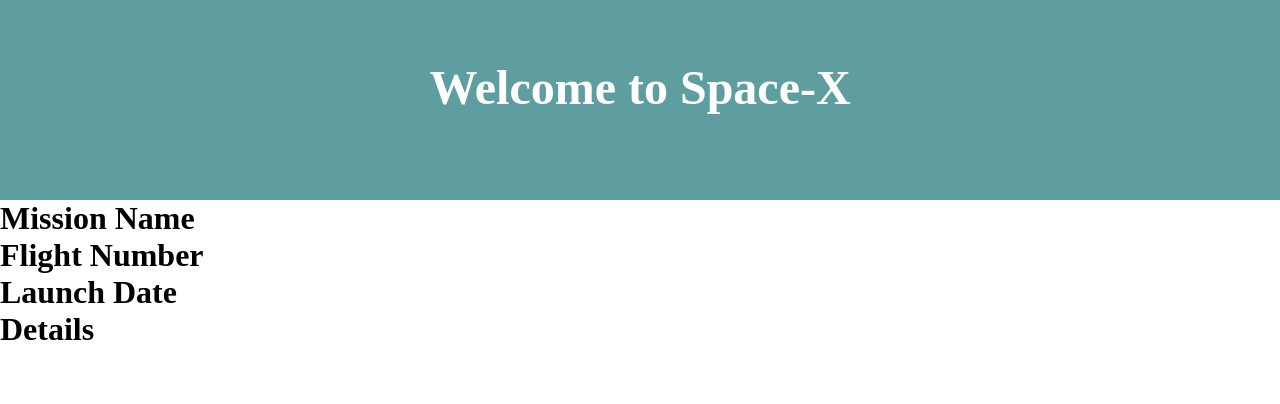
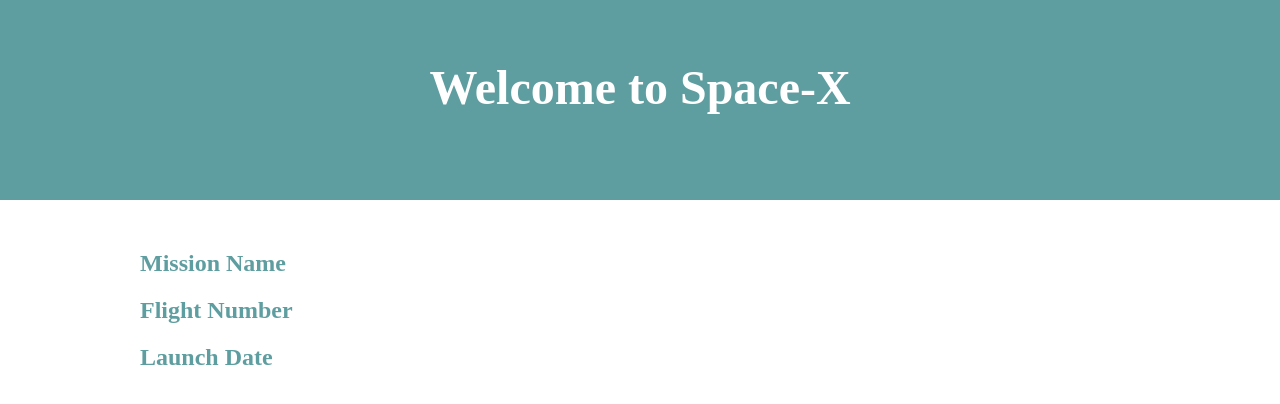
Before and after one commit to JagadeeshAleti/space-X, a React (Create React App) app: page /launch/1 in a window 1280 px wide. Shown: the top 404 px of the page. Built offline with nearby package versions, Linux system fonts and the light colour scheme; no server answers.

Commit message:
Applying styles

```diff
--- a/src/Component/LaunchView/LaunchView.jsx
+++ b/src/Component/LaunchView/LaunchView.jsx
@@ -1,6 +1,8 @@
 import React from "react";
 import axios from "axios";
 import { withRouter } from "react-router";
+import "./styles.css";
+
 export class LaunchView extends React.Component {
   state = {
     launch: {},
@@ -25,7 +27,7 @@
   launchAttribute = (title, key) => {
     const value = this.state.launch[key];
     return (
-      <div>
+      <div className="attribute">
         <h1>{title}</h1>
         <h1>{value}</h1>
       </div>
@@ -35,11 +37,11 @@
   render() {
     console.log(this.state);
     return (
-      <div>
+      <div className="launch-view">
         {this.launchAttribute("Mission Name", "mission_name")}
         {this.launchAttribute("Flight Number", "flight_number")}
         {this.launchAttribute("Launch Date", "launch_date_local")}
-        {this.launchAttribute("Details", "details")}
+        <p className="description">{this.state.launch.details}</p>
       </div>
     );
   }
--- /dev/null
+++ b/src/Component/LaunchView/styles.css
@@ -0,0 +1,21 @@
+.attribute {
+  display: flex;
+  margin-bottom: 20px;
+}
+
+.attribute h1 {
+  color: cadetblue;
+  width: 400px;
+  font-size: 24px;
+}
+
+.launch-view {
+  max-width: 1000px;
+  margin: auto;
+  margin-top: 50px;
+}
+
+.launch-view .description {
+  color: grey;
+  font-size: 18px;
+}
```
